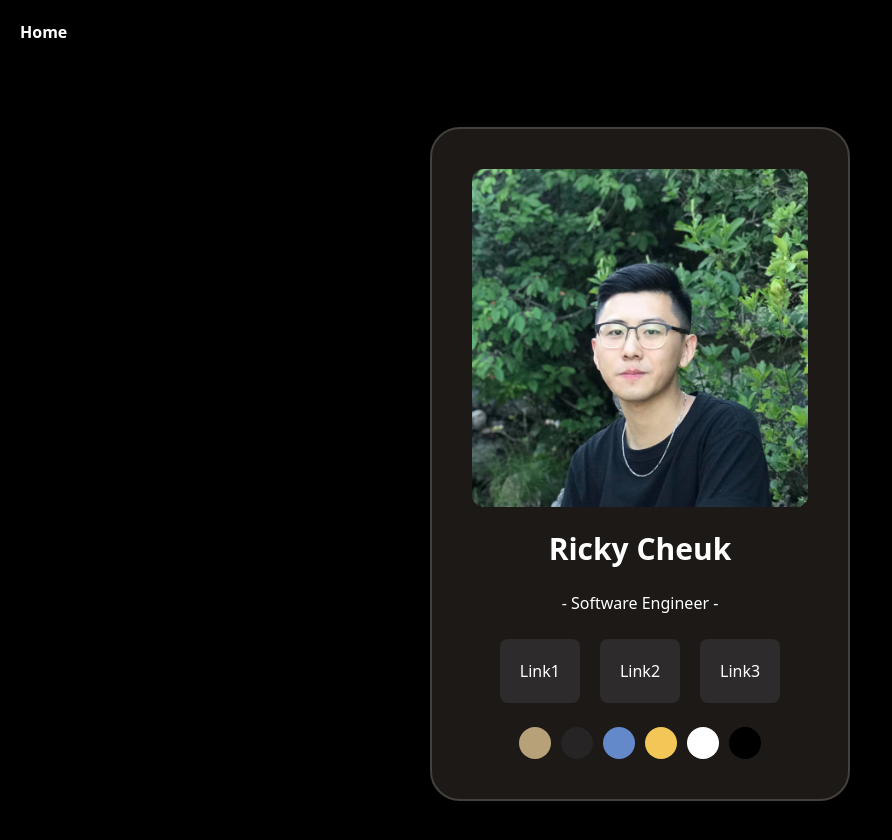
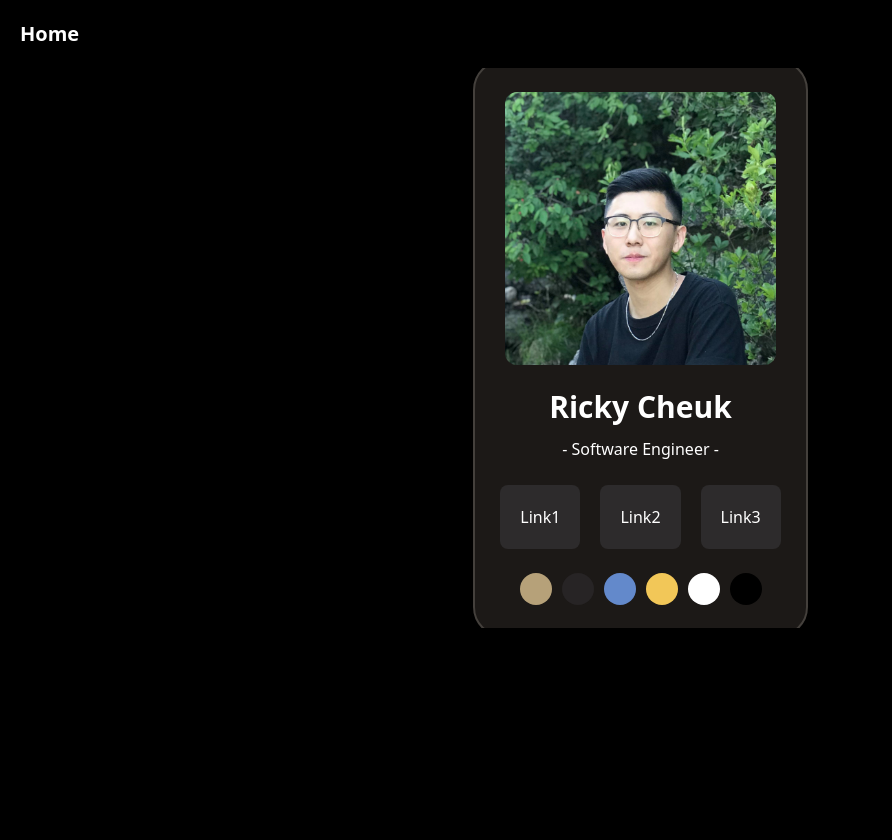
Before and after one commit to rickycheuk/myweb, a Next.js app: page / in a window 1280 px wide. Shown: the top 840 px of the page, without its empty margins (0-892 px from the left). After the commit the page ends 800 px from the top, so only its background shows below. Built offline with nearby package versions, Linux system fonts and the light colour scheme.

Commit message:
update layout

```diff
--- a/app/Header.tsx
+++ b/app/Header.tsx
@@ -4,7 +4,7 @@ import Link from "next/link"
 function Header() {
     return (
         <header className="p-5">
-            <Link href="./" className="font-bold text-white">Home</Link>
+            <Link href="./" className="font-bold text-xl text-white">Home</Link>
         </header>
     )
 }
--- a/app/card2.js
+++ b/app/card2.js
@@ -18,12 +18,12 @@ const Card = () => {
     // card wrapper
     <div className='object-scale-down'>
         {/* card */}
-        <Tilt options={{ glare: true , "max-glare":0.3, reverse:true}}  className="rounded-[30px] object-scale-down">
-            <div className="abolute min-w-[70px] min-h-[115px] max-w-[420px] max-h-[690px] bg-stone-900 rounded-[30px] border-[2px] border-stone-700 px-[40px] py-[40px] cursor-grab" >
+        <Tilt options={{ glare: true , "max-glare":0.3}}  className="rounded-[30px] object-scale-down">
+            <div className="abolute min-w-[70px] min-h-[115px] max-w-[335px] max-h-[580px] bg-stone-900 rounded-[30px] border-[2px] border-stone-700 px-[30px] py-[30px] cursor-grab" >
                 {/* card image */}
                 <img className="w-full rounded-xl overflow-hidden mb-6" src="./ricky.jpg" alt='' draggable='false' />
                 {/* card title */}
-                <h1 className='text-3xl text-white mb-6 font-bold text-center'>Ricky Cheuk</h1>
+                <h1 className='text-3xl text-white mb-3 font-bold text-center'>Ricky Cheuk</h1>
                 {/* card subtitle */}
                 <p className='text-white mb-6 text-center'>- Software Engineer -</p>
                 {/* button wrapper */}
--- a/app/page.tsx
+++ b/app/page.tsx
@@ -5,14 +5,8 @@ import Card from './card2';
 
 function Home() {
     return (
-        // <div className="flex flex-col h-screen justify-center items-center">
-        //     <div className="w-full" style={{ position: "relative", width: "40%",}}>
-        //         <Image src="/ricky.jpg" alt="me" width="0" height="0" sizes="100vw" className="w-full h-auto" />
-        //     </div>
-        //     <div className="w-full text-white text-center">Ricky Cheuk</div>
-        // </div>
         <div className="flex flex-col w-full h-full items-center overflow-x-hidden">
-          <div className='object-contain w-full h-screen bg-black flex items-center justify-center'>
+          <div className='object-contain w-full h-[70vh] bg-black flex items-center justify-center'>
                   <Card />
           </div>
         </div>
```
